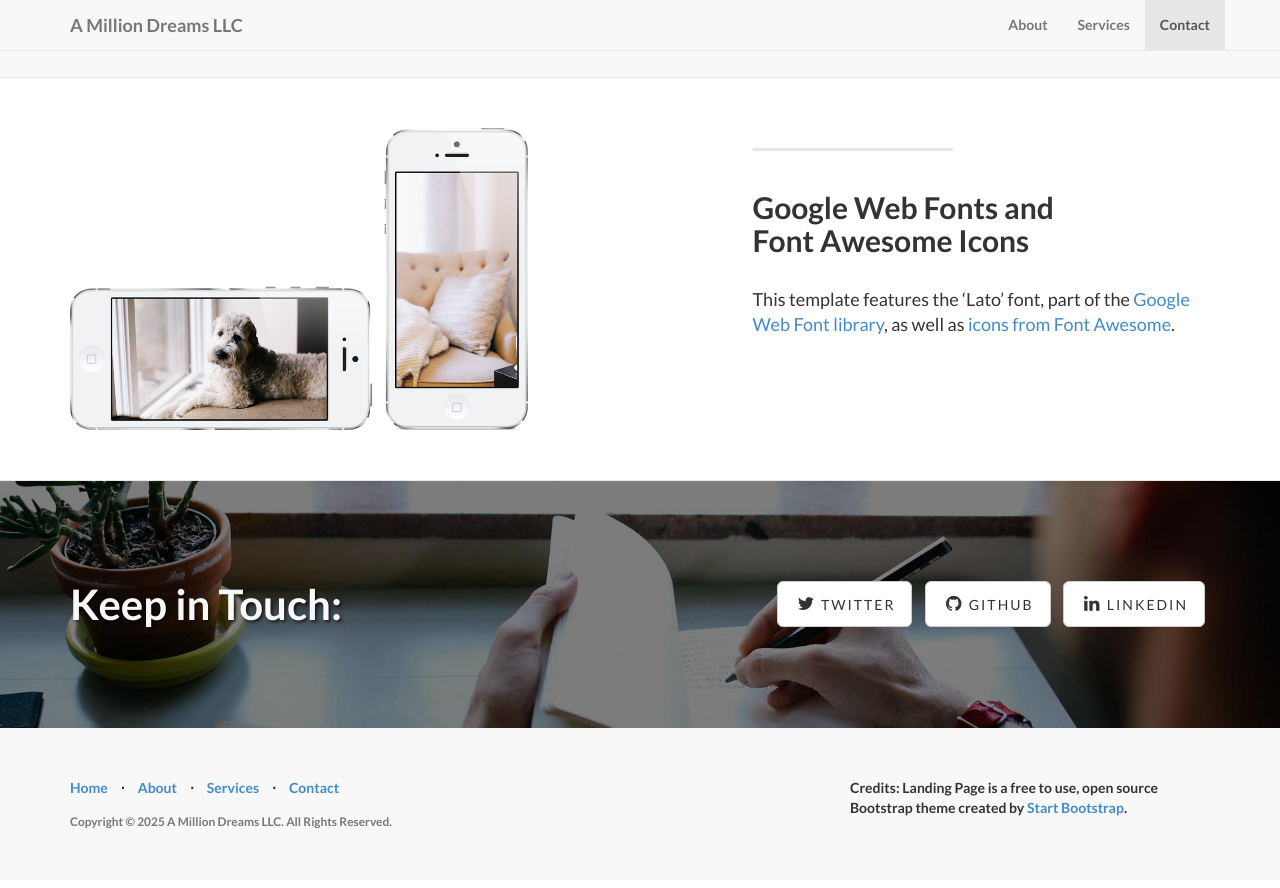
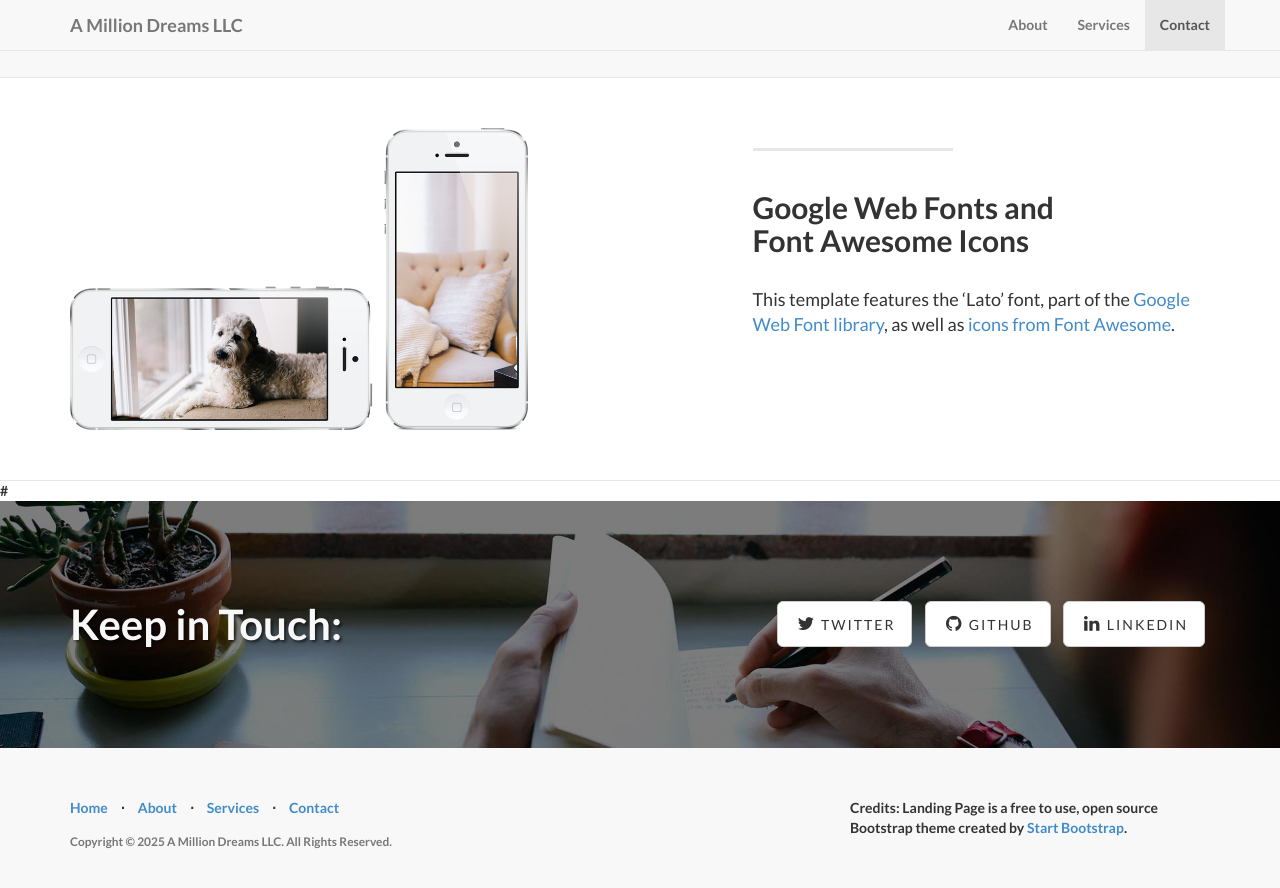
Before and after one commit to hackajesse/amilliondreams3, a Jekyll site: the page built from index.html, in a window 1280 px wide and 900 px high, scrolled down 1912 px. Shown: the top 888 px of the window. Built offline with Jekyll 4.4.1, drawn with Linux system fonts in a browser that asks for light colours; nearby versions of some CDN libraries; library files that are not in the unit come from our copies.

```diff
--- a/_layouts/default.html
+++ b/_layouts/default.html
@@ -5,7 +5,7 @@
 	<body>
 		{% include header.html %}
 		{% include about.html %}
-		# {% include page_content.html %}
+		# {% include page_content.html %} #
 		{% include contact.html %}
 		{% include footer.html %}
 		{% include js.html %}
```
